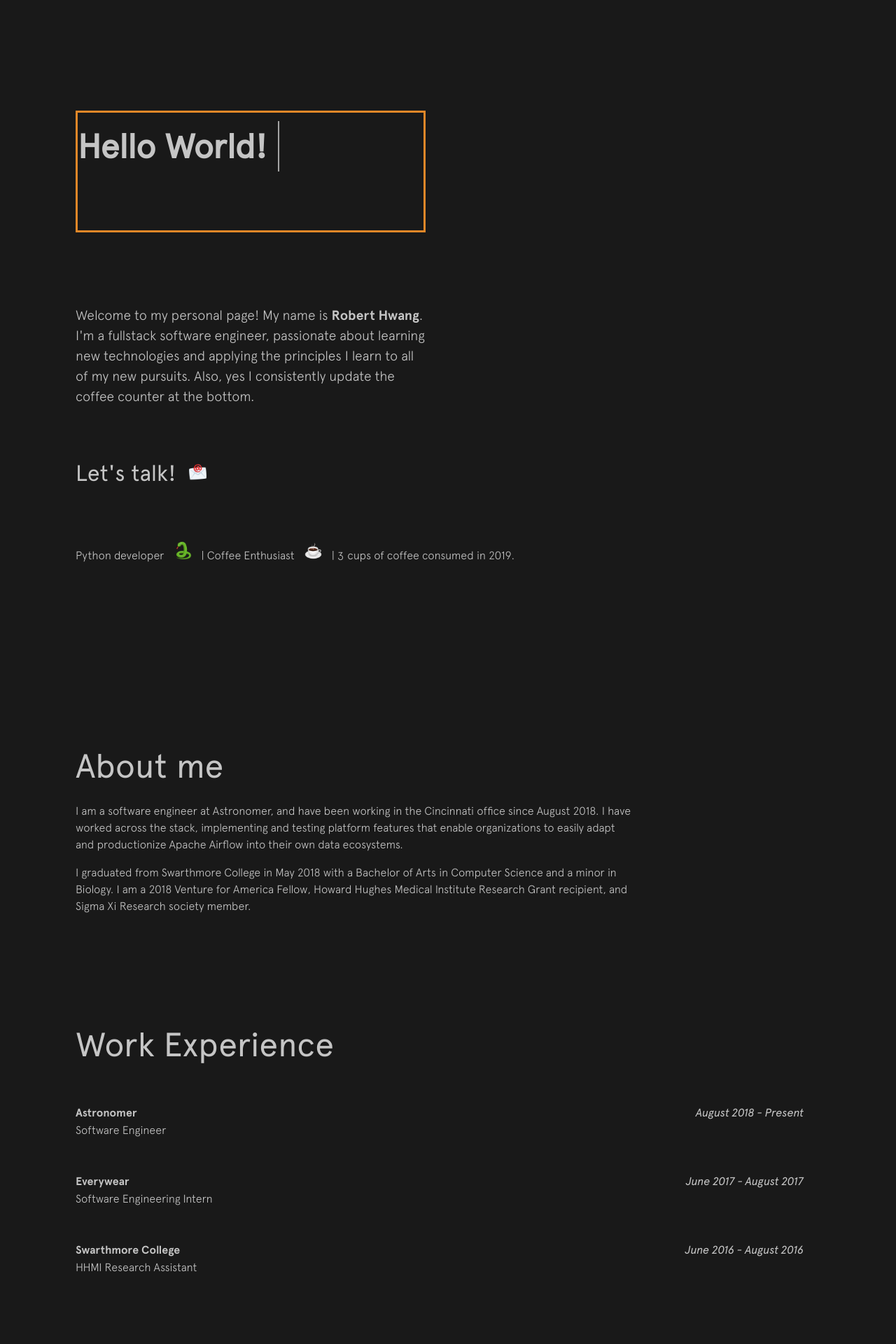
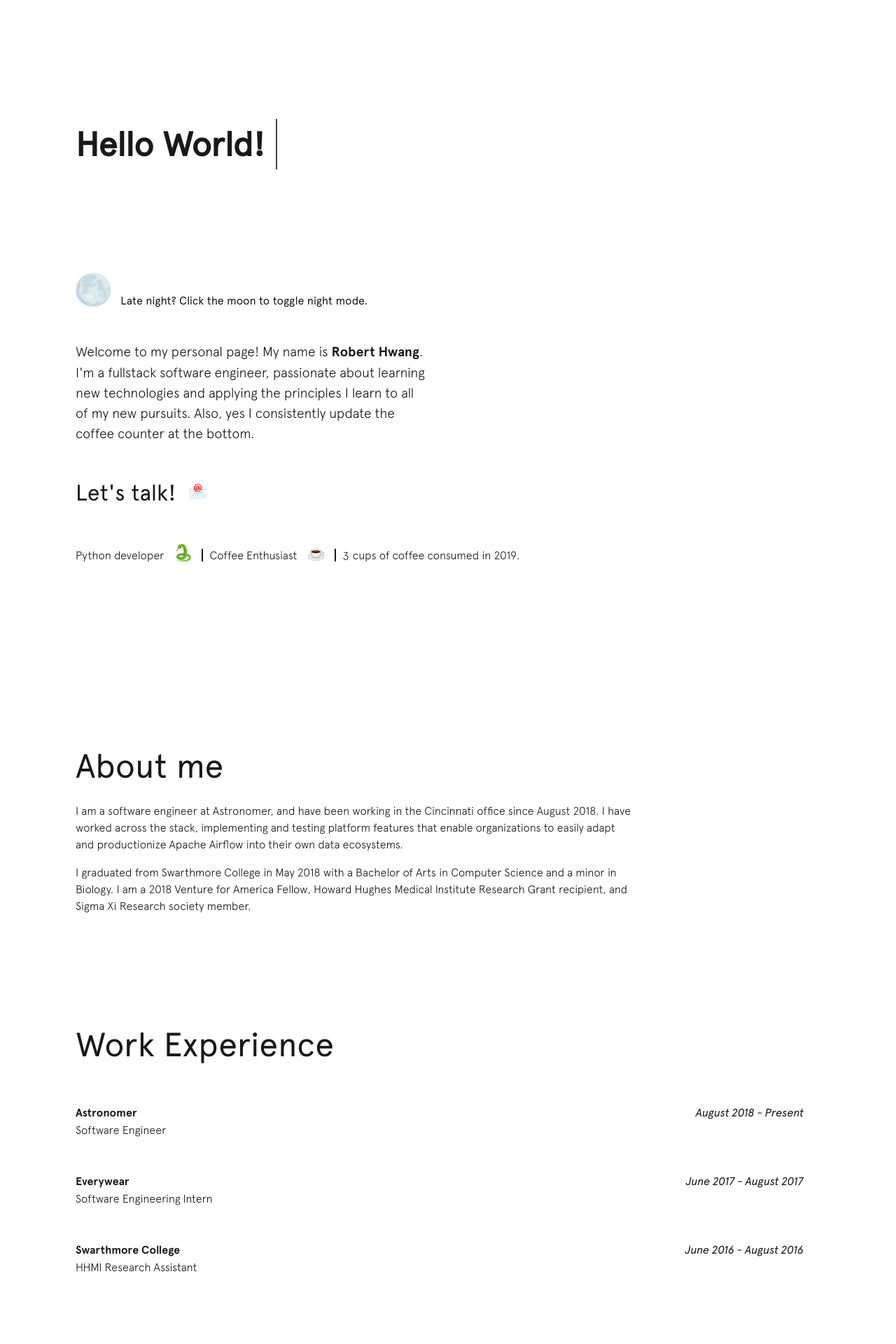
Before and after one commit to rhwang10/rhwang10.github.io, a Jekyll site: the page built from index.html, in a window 1280 px wide. Shown: the top 1920 px of the page at 70% size. Built offline with Jekyll 4.4.1, drawn with Linux system fonts in a browser that asks for light colours.

Commit message:
Add night mode

```diff
--- a/_includes/aboutme.html
+++ b/_includes/aboutme.html
@@ -2,6 +2,6 @@
   <div class="aboutme__title">About me</div>
   <div class="aboutme__background">
     <p>I am a software engineer at Astronomer, and have been working in the Cincinnati office since August 2018. I have worked across the stack, implementing and testing platform features that enable organizations to easily adapt and productionize Apache Airflow into their own data ecosystems.</p>
-    <p>I graduated from Swarthmore College in May 2018 with a Bachelor of Arts in Computer Science and a minor in Biology. I am a 2018 Venture for America Fellow, Howard Hughes Medical Institute Research Grant recipient, and Sigma Xi Research society member.
+    <p>I graduated from Swarthmore College in May 2018 with a Bachelor of Arts in Computer Science and a minor in Biology. I am a 2018 Venture for America Fellow, Howard Hughes Medical Institute Research Grant recipient, and Sigma Xi Research society member.</p>
   </div>
 </section>
--- a/_includes/intro.html
+++ b/_includes/intro.html
@@ -2,6 +2,10 @@
   <h1 class="intro__hello">
     <p class="line-1 anim-typewriter">Hello World!</p>
   </h1>
+  <div class="night_mode">
+    <span class="emoji moon"></span>
+    <span>Late night? Click the moon to toggle night mode.</span>
+  </div>
   <h2 class="intro__paragraph">
     Welcome to my personal page! My name is <span class="name">Robert Hwang</span>. I'm a fullstack software engineer, passionate about learning new technologies and applying the principles I learn to all of my new pursuits. Also, yes I consistently update the coffee counter at the bottom.
   </h2>
@@ -11,10 +15,10 @@
   <h3 class="intro__under">
     <span>Python developer</span>
     <span class="emoji snek"></span>
-    |
+    <div class="vertical_space"></div>
     <span>Coffee Enthusiast</span>
     <span class="emoji coffee"></span>
-    |
+    <div class="vertical_space"></div>
     <span id="odometer" class="odometer">0</span><span class="odometer-text">cups of coffee consumed in 2019.</span>
   </h3>
 </header>
--- a/_includes/projects.html
+++ b/_includes/projects.html
@@ -5,7 +5,7 @@
     {% for project in site.data.projects %}
     <div class="project__details">
       <span class="project_name">{{ project.name }}</span>
-      <a href="{{ project.url }}">
+      <a href="{{ project.github }}">
         <span class="project_github">GitHub</span>
       </a>
       <span class="project_description">{{ project.description }}</span>
--- a/css/main.css
+++ b/css/main.css
@@ -51,20 +51,28 @@
   -webkit-box-sizing: inherit;
   -moz-box-sizing: inherit;
   box-sizing: inherit;
+  transition: .10s ease-in;
 }
 
 body {
   line-height: 1.5;
   font-family: Apercu;
+  background-color: rgba(255,255,255,.75);
+  color: rgb(25,25,25);
+  border-color: rgba(25,25,25,.75);
+}
+
+.nightmode {
   color: rgba(255,255,255,.75);
   background-color: rgb(25,25,25);
+  border-color: rgba(255,255,255,.75);
 }
 
 a {
   font-family: inherit;
   color: inherit;
   text-decoration: none;
-  border-bottom: 2px solid rgba(192, 192, 192, 0);
+  border-bottom: 2px solid rgba(25,25,25,0);
   -webkit-transition: border 500ms ease;
   -moz-transition: border 500ms ease;
   -ms-transition: border 500ms ease;
@@ -73,7 +81,7 @@
 }
 
 a:hover {
-  border-bottom: 2px solid rgba(192, 192, 192, 1);
+  border-bottom: 2px solid rgba(25,25,25,1);
 }
 
 .emoji {
@@ -99,9 +107,17 @@
   display: block;
   margin-left: 100px;
   margin-top: 150px;
-  border: 3px solid #E18728;
+  /* border: 3px solid #E18728; */
   max-width: 500px;
   font-size: 3rem;
+}
+
+header.intro .night_mode .emoji.moon {
+  background-image: url(../images/moon.png);
+  width: 50px;
+  height: 50px;
+  margin-left: 100px;
+  vertical-align: text-bottom;
 }
 
 header.intro h2.intro__paragraph {
@@ -145,12 +161,21 @@
   font-size: 1rem;
 }
 
+header.intro h3.intro__under .vertical_space {
+  display: inline;
+  border-left: 2px solid;
+  height: 40px;
+  margin-right: 10px;
+}
+
 header.intro h3.intro__under .emoji.snek {
   background-image: url(../images/snek.png);
+  vertical-align: text-bottom;
 }
 
 header.intro h3.intro__under .emoji.coffee {
   background-image: url(../images/coffee.png);
+  vertical-align: text-bottom;
 }
 
 header.intro #odometer {
@@ -364,6 +389,9 @@
 section.projects .projects__total .project__details .project_github {
   font-family: Apercu-Light;
   align-items: baseline;
+}
+
+section.projects .projects__total .project__details a {
   margin-left: 10px;
 }
 
@@ -382,7 +410,7 @@
   list-style-type: none;
   display: inline;
   text-transform: lowercase;
-  border: 2px solid white;
+  border: 2px solid;
   border-radius: 25px;
   padding: 10px;
   margin-left: 5px;
@@ -410,4 +438,5 @@
 footer {
   margin-top: 150px;
   margin-left: 100px;
+  margin-bottom: 150px;
 }
--- a/css/typewriter.css
+++ b/css/typewriter.css
@@ -1,7 +1,7 @@
 /* Global */
 .line-1 {
     position: relative;
-    border-right: 2px solid rgba(255,255,255,.75);
+    border-right: 2px solid;
     white-space: nowrap;
     overflow: hidden;
     transform: translateY(-50%);
@@ -17,6 +17,6 @@
   to{width: 6em;}
 }
 @keyframes blinkTextCursor {
-  from{border-right-color: rgba(255,255,255,.75);}
+  from{border-right-color: inherit;}
   to{border-right-color: transparent;}
 }
```
Also changed, not shown: images/moon.png (added), images/sun.png (added), js/main.js.
